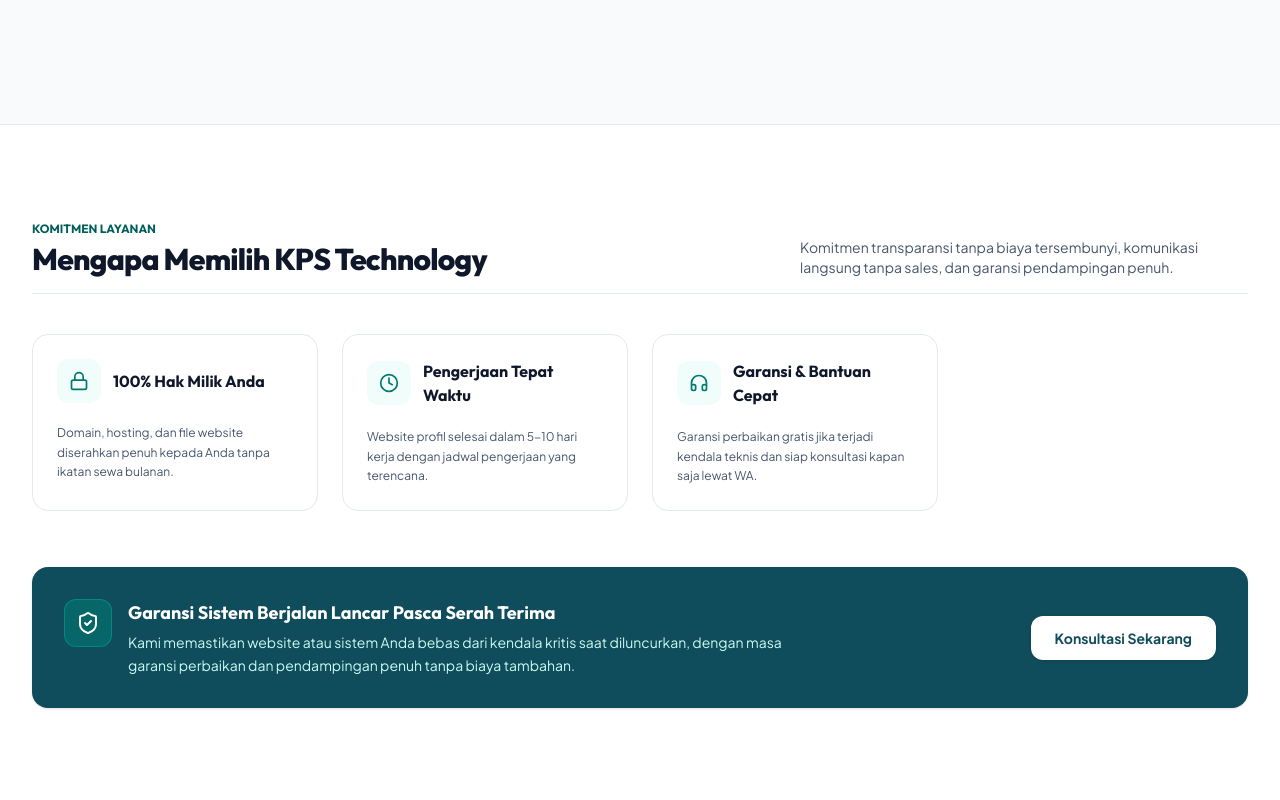
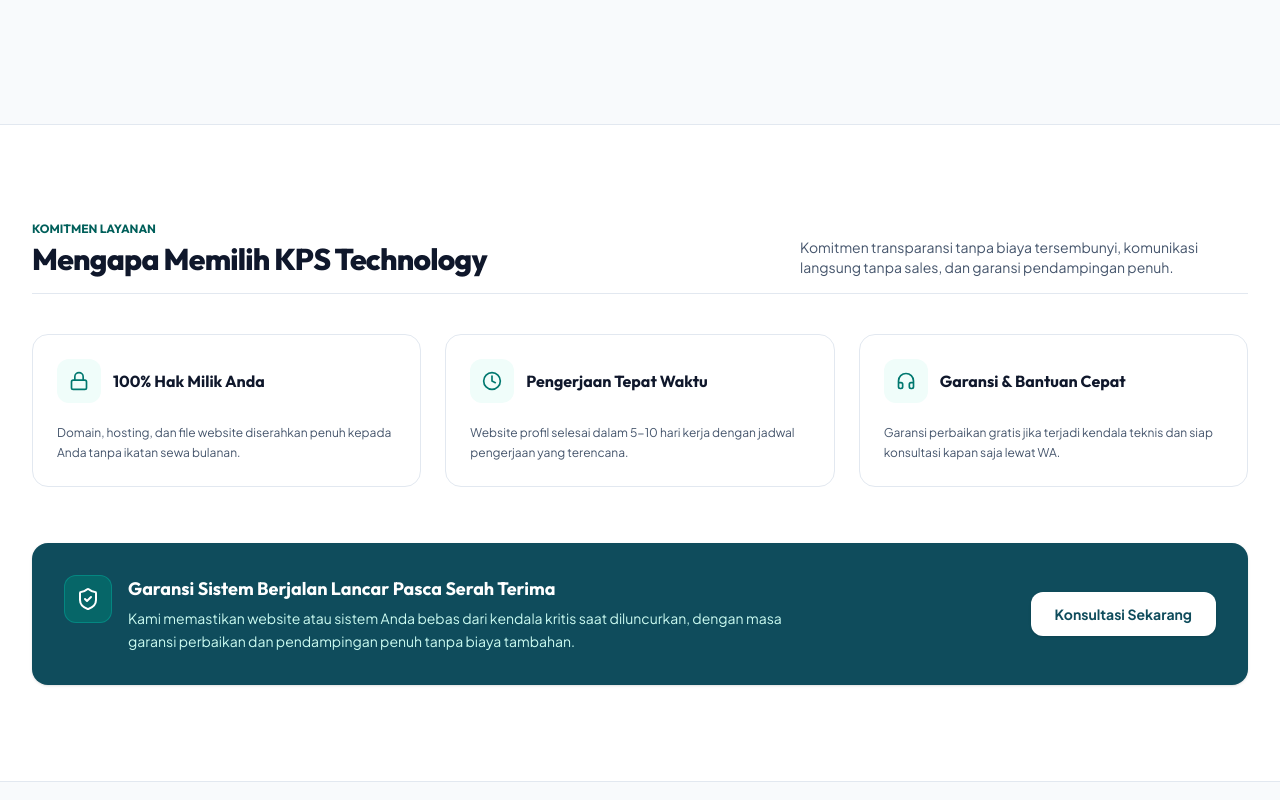
Before and after one commit to mradityooo/KPS-Technology, a React (Vite) app: page / in a window 1280 px wide. Shown: the part 2460-3260 px from the top of the page. Built offline with nearby package versions, Linux system fonts and the light colour scheme.

Commit message:
updata animasi why us section

```diff
--- a/src/components/WhyUsSection.tsx
+++ b/src/components/WhyUsSection.tsx
@@ -1,40 +1,13 @@
 import React from 'react';
+import { motion } from 'motion/react';
 import {
-  Award,
-  Wallet,
   Lock,
   Clock,
   Headphones,
-  GraduationCap,
-  Sparkles,
-  ShieldCheck,
-  CheckCircle2,
-  XCircle,
-  ArrowRight
+  ShieldCheck
 } from 'lucide-react';
 
 export const WhyUsSection: React.FC = () => {
-  const problemsAndSolutions = [
-    {
-      problem: 'Programmer Susah Dihubungi & Komunikasi Macet',
-      problemDesc: 'Seringkali lewat banyak perantara sales sehingga instruksi desain dan revisi sering salah paham.',
-      solution: 'Komunikasi 1-on-1 Langsung dengan Developer',
-      solutionDesc: 'Anda berdiskusi langsung dengan tim teknis yang membuat sistem Anda, cepat dan solutif.'
-    },
-    {
-      problem: 'Proyek Molor & Melebihi Anggaran Awal',
-      problemDesc: 'Banyak biaya tersembunyi tiba-tiba muncul saat website hampir selesai.',
-      solution: 'Jadwal Jelas & Anggaran Transparan',
-      solutionDesc: 'Ruang lingkup kerja disepakati di awal tanpa biaya siluman ataupun potongan komisi.'
-    },
-    {
-      problem: 'Ditinggal Setelah Selesai & Sistem Eror',
-      problemDesc: 'Ketika website error atau perlu diubah, pembuat lama tidak merespons.',
-      solution: 'Garansi Bebas Kendala & Bimbingan Pakai',
-      solutionDesc: 'Masa garansi perbaikan gratis dan panduan praktis agar Anda bisa mengelola konten mandiri.'
-    }
-  ];
-
   const values = [
     {
       icon: Lock,
@@ -50,83 +23,187 @@
       icon: Headphones,
       title: 'Garansi & Bantuan Cepat',
       desc: 'Garansi perbaikan gratis jika terjadi kendala teknis dan siap konsultasi kapan saja lewat WA.'
-    },
+    }
   ];
 
   return (
-    <section id="kenapa-kami" className="py-20 sm:py-24 bg-white text-slate-900 relative border-b border-slate-200">
+    <section
+      id="kenapa-kami"
+      className="py-20 sm:py-24 bg-white text-slate-900 relative border-b border-slate-200 overflow-hidden"
+    >
       <div className="max-w-7xl mx-auto px-4 sm:px-6 lg:px-8">
 
-        {/* Header - Left Aligned */}
-        <div className="flex flex-col md:flex-row md:items-end justify-between gap-4 mb-10 pb-4 border-b border-slate-200">
+        {/* Section Header */}
+        <motion.div
+          initial={{ opacity: 0, y: 25 }}
+          whileInView={{ opacity: 1, y: 0 }}
+          viewport={{ once: true, amount: 0.2 }}
+          transition={{
+            duration: 0.6,
+            ease: 'easeOut'
+          }}
+          className="flex flex-col md:flex-row md:items-end justify-between gap-4 mb-10 pb-4 border-b border-slate-200"
+        >
           <div>
             <span className="text-xs font-bold text-teal-800 uppercase tracking-normal block font-['Outfit'] mb-1">
               Komitmen Layanan
             </span>
+
             <h2 className="text-2xl sm:text-3xl font-extrabold text-slate-900 tracking-tight font-['Outfit']">
               Mengapa Memilih KPS Technology
             </h2>
           </div>
+
           <p className="text-xs sm:text-sm text-slate-600 max-w-md">
-            Komitmen transparansi tanpa biaya tersembunyi, komunikasi langsung tanpa sales, dan garansi pendampingan penuh.
+            Komitmen transparansi tanpa biaya tersembunyi, komunikasi langsung
+            tanpa sales, dan garansi pendampingan penuh.
           </p>
-        </div>
+        </motion.div>
 
-        {/* Problem vs Solution 3-Column Grid (Venturo Reference) */}
-
-
-        {/* 4 Value Cards */}
-        <div className="grid grid-cols-1 sm:grid-cols-2 lg:grid-cols-4 gap-6 mb-14">
+        {/* Value Cards */}
+        <motion.div
+          initial="hidden"
+          whileInView="visible"
+          viewport={{ once: true, amount: 0.15 }}
+          variants={{
+            hidden: {},
+            visible: {
+              transition: {
+                staggerChildren: 0.15
+              }
+            }
+          }}
+          className="grid grid-cols-1 sm:grid-cols-2 lg:grid-cols-3 gap-6 mb-14"
+        >
           {values.map((v, i) => {
             const Icon = v.icon;
+
             return (
-            <div
+              <motion.div
                 key={i}
-              className="p-6 rounded-2xl bg-white border border-slate-200 hover:border-teal-400 hover:shadow-md transition-all"
+                variants={{
+                  hidden: {
+                    opacity: 0,
+                    y: 35
+                  },
+                  visible: {
+                    opacity: 1,
+                    y: 0,
+                    transition: {
+                      duration: 0.6,
+                      ease: 'easeOut'
+                    }
+                  }
+                }}
+                whileHover={{
+                  y: -6
+                }}
+                transition={{
+                  duration: 0.25,
+                  ease: 'easeOut'
+                }}
+                className="p-6 rounded-2xl bg-white border border-slate-200 hover:border-teal-400 hover:shadow-lg transition-all duration-300 group"
               >
                 <div className="flex items-center gap-3 mb-5">
-                <div className="w-11 h-11 rounded-xl bg-teal-50 text-teal-700 flex items-center justify-center shrink-0">
+
+                  {/* Icon */}
+                  <motion.div
+                    whileHover={{
+                      scale: 1.08,
+                      rotate: 2
+                    }}
+                    transition={{
+                      duration: 0.25
+                    }}
+                    className="w-11 h-11 rounded-xl bg-teal-50 text-teal-700 flex items-center justify-center shrink-0 group-hover:bg-teal-100 transition-colors"
+                  >
                     <Icon className="w-5 h-5" />
-                </div>
+                  </motion.div>
 
+                  {/* Title */}
                   <h3 className="text-base font-bold text-slate-900 font-['Outfit']">
                     {v.title}
                   </h3>
+
                 </div>
 
                 <p className="text-xs text-slate-600 leading-relaxed">
                   {v.desc}
                 </p>
-            </div>
+              </motion.div>
             );
           })}
-        </div>
+        </motion.div>
 
-        {/* Venturo Guarantee Callout Banner */}
-        <div className="p-6 sm:p-8 rounded-2xl bg-[#0f4c5c] text-white flex flex-col md:flex-row items-center justify-between gap-6 shadow-sm">
+        {/* Guarantee Banner */}
+        <motion.div
+          initial={{
+            opacity: 0,
+            y: 35
+          }}
+          whileInView={{
+            opacity: 1,
+            y: 0
+          }}
+          viewport={{
+            once: true,
+            amount: 0.2
+          }}
+          transition={{
+            duration: 0.7,
+            ease: 'easeOut'
+          }}
+          className="p-6 sm:p-8 rounded-2xl bg-[#0f4c5c] text-white flex flex-col md:flex-row items-center justify-between gap-6 shadow-sm"
+        >
+
+          {/* Banner Content */}
           <div className="flex items-start gap-4">
-            <div className="w-12 h-12 rounded-xl bg-teal-700/60 border border-teal-400/30 flex items-center justify-center shrink-0 text-white">
+
+            <motion.div
+              initial={{ scale: 0.8, opacity: 0 }}
+              whileInView={{ scale: 1, opacity: 1 }}
+              viewport={{ once: true }}
+              transition={{
+                duration: 0.5,
+                delay: 0.2
+              }}
+              className="w-12 h-12 rounded-xl bg-teal-700/60 border border-teal-400/30 flex items-center justify-center shrink-0 text-white"
+            >
               <ShieldCheck className="w-6 h-6" />
-            </div>
+            </motion.div>
+
             <div>
               <h3 className="text-base sm:text-lg font-bold font-['Outfit']">
                 Garansi Sistem Berjalan Lancar Pasca Serah Terima
               </h3>
+
               <p className="text-xs sm:text-sm text-teal-100 mt-1 max-w-2xl leading-relaxed">
-                Kami memastikan website atau sistem Anda bebas dari kendala kritis saat diluncurkan, dengan masa garansi perbaikan dan pendampingan penuh tanpa biaya tambahan.
+                Kami memastikan website atau sistem Anda bebas dari kendala
+                kritis saat diluncurkan, dengan masa garansi perbaikan dan
+                pendampingan penuh tanpa biaya tambahan.
               </p>
             </div>
+
           </div>
 
-          <a
+          {/* CTA */}
+          <motion.a
             href="https://wa.me/6285117057996?text=Halo%20KPS%20Technology,%20saya%20ingin%20tanya%20mengenai%20garansi%20dan%20pembuatan%20website"
             target="_blank"
             rel="noopener noreferrer"
+            whileHover={{
+              y: -2,
+              scale: 1.02
+            }}
+            whileTap={{
+              scale: 0.98
+            }}
             className="shrink-0 w-full sm:w-auto px-6 py-3 rounded-xl bg-white text-[#0f4c5c] hover:bg-teal-50 font-bold text-xs sm:text-sm transition-all shadow-sm text-center"
           >
             Konsultasi Sekarang
-          </a>
-        </div>
+          </motion.a>
+
+        </motion.div>
 
       </div>
     </section>
```
Lines whose indentation alone changed are shown as unchanged.
